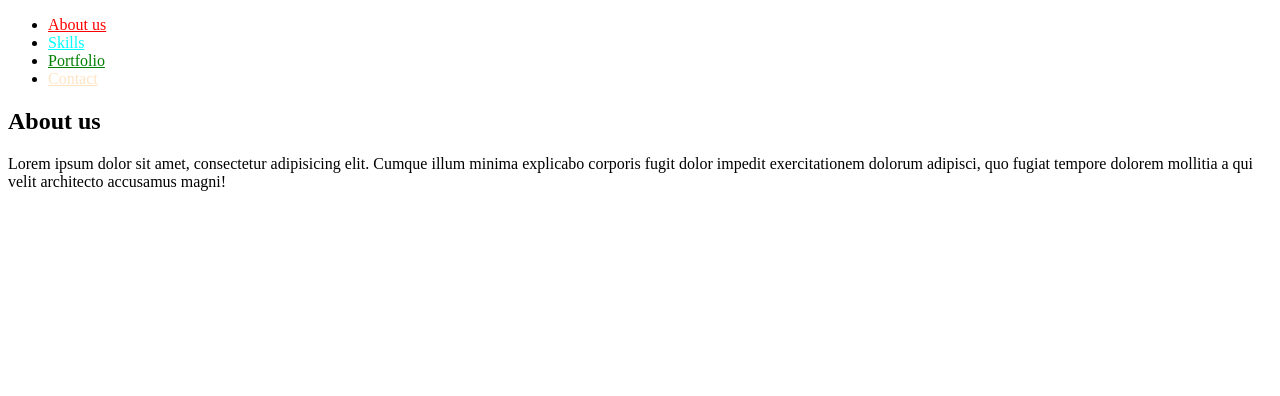
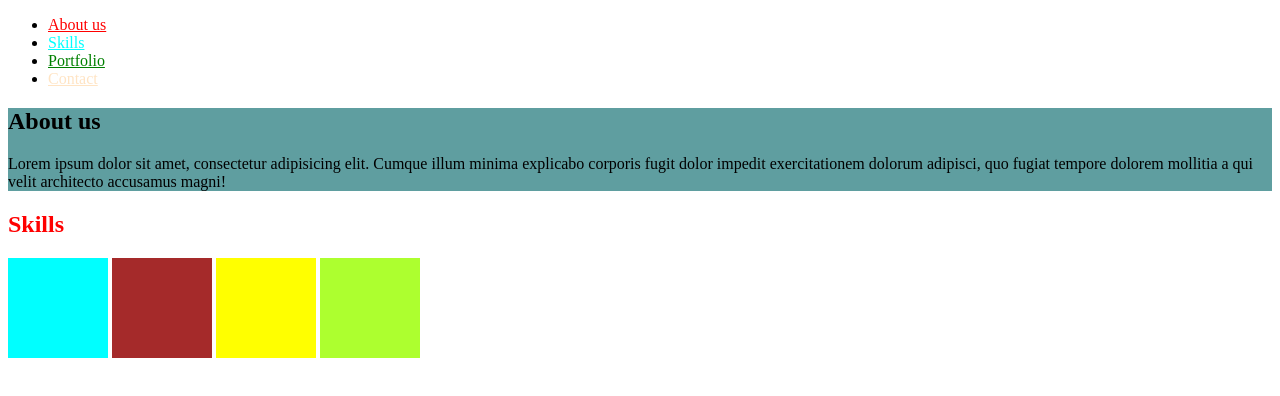
Before and after one commit to grabek13/zadanie15, a plain HTML site: page index.html in a window 1280 px wide. Drawn offline with Linux system fonts and the light colour scheme.

Commit message:
zadanie15 - dodanie sekcji skills

```diff
--- a/index.html
+++ b/index.html
@@ -16,5 +16,12 @@
         <h1>About us</h1>
         <p>Lorem ipsum dolor sit amet, consectetur adipisicing elit. Cumque illum minima explicabo corporis fugit dolor impedit exercitationem dolorum adipisci, quo fugiat tempore dolorem mollitia a qui velit architecto accusamus magni!</p>
     </section>
+    <section id="skills">
+        <h1>Skills</h1>
+        <div class="d1"></div>
+        <div class="d2"></div>
+        <div class="d3"></div>
+        <div class="d4"></div>
+    </section>
 </body>
 </html>
--- a/style.css
+++ b/style.css
@@ -10,3 +10,33 @@
 .contact {
     color: bisque;
 }
+#about-us {
+    background-color: cadetblue
+}
+#skills {
+    color: red;
+}
+div.d1 {
+    width: 100px;
+    height: 100px;
+    background-color: aqua;
+    display: inline-block;
+}
+div.d2 {
+    width: 100px;
+    height: 100px;
+    background-color: brown;
+    display: inline-block;
+}
+div.d3 {
+    width: 100px;
+    height: 100px;
+    background-color: yellow;
+    display: inline-block;
+}
+div.d4 {
+    width: 100px;
+    height: 100px;
+    background-color: greenyellow;
+    display: inline-block;
+}
```
